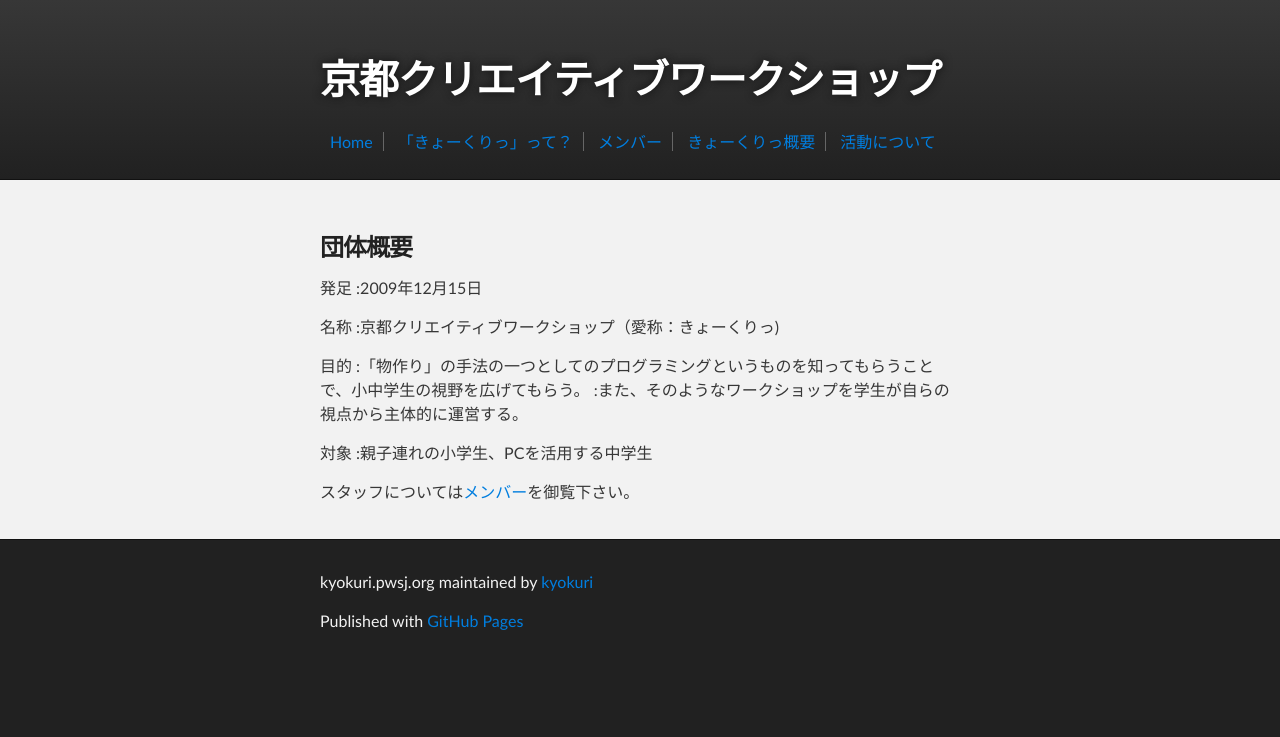
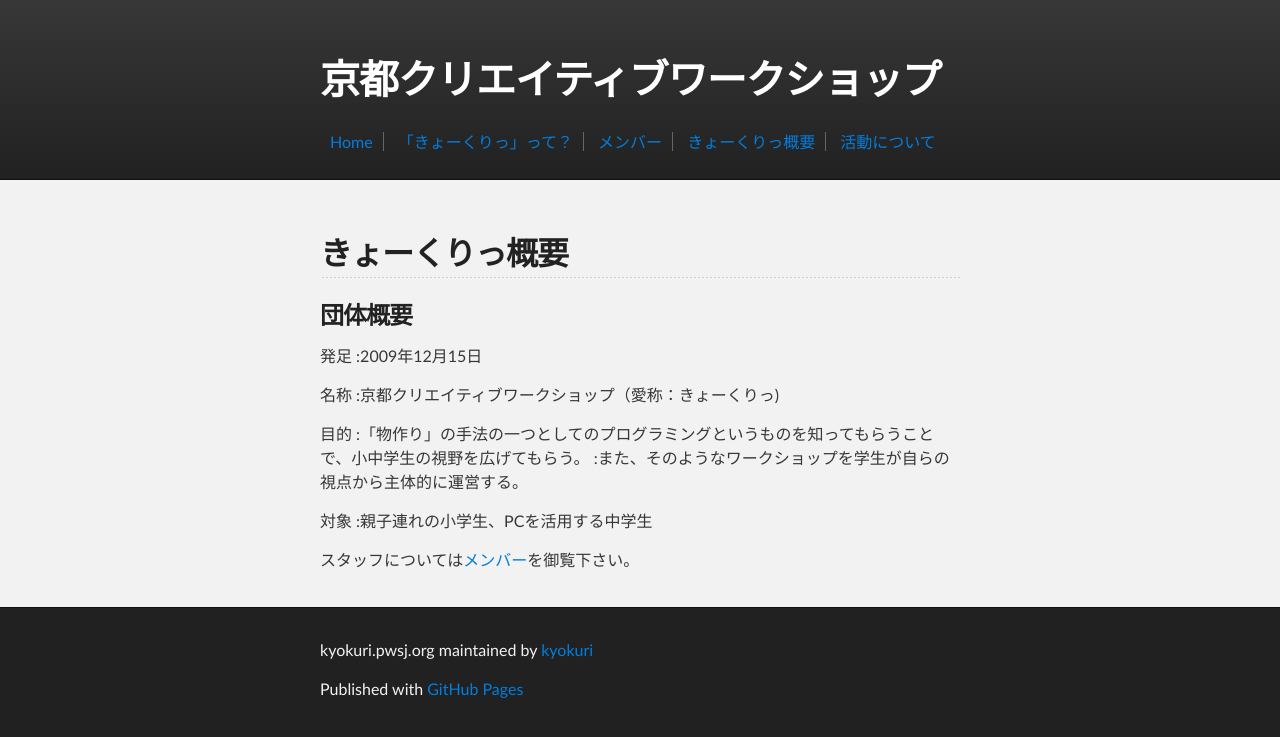
Before and after one commit to watura/kyokuri.pwsj.org, a Jekyll site: the page built from outline.md, in a window 1280 px wide. Shown: the top 737 px of the page. Built offline with Jekyll 4.4.1, drawn with Linux system fonts in a browser that asks for light colours.

Commit message:
タイトル追加

```diff
--- a/_layouts/default.html
+++ b/_layouts/default.html
@@ -34,6 +34,7 @@
 		<!-- MAIN CONTENT -->
 		<div id="main_content_wrap" class="outer">
 			<section id="main_content" class="inner">
+				<h2>{{ page.title }}</h2>
 				{{ content }}
 			</section>
 		</div>
--- a/stylesheets/template.css
+++ b/stylesheets/template.css
@@ -308,6 +308,9 @@ Full-Width Styles
   font-weight: 700;
   text-shadow: #111 0px 0px 10px;
 }
+#project_title a {
+  color: #fff;
+}
 
 #project_tagline {
   color: #fff;
```
Also changed, not shown: other parts of _layouts/default.html (+1 -1 lines).
